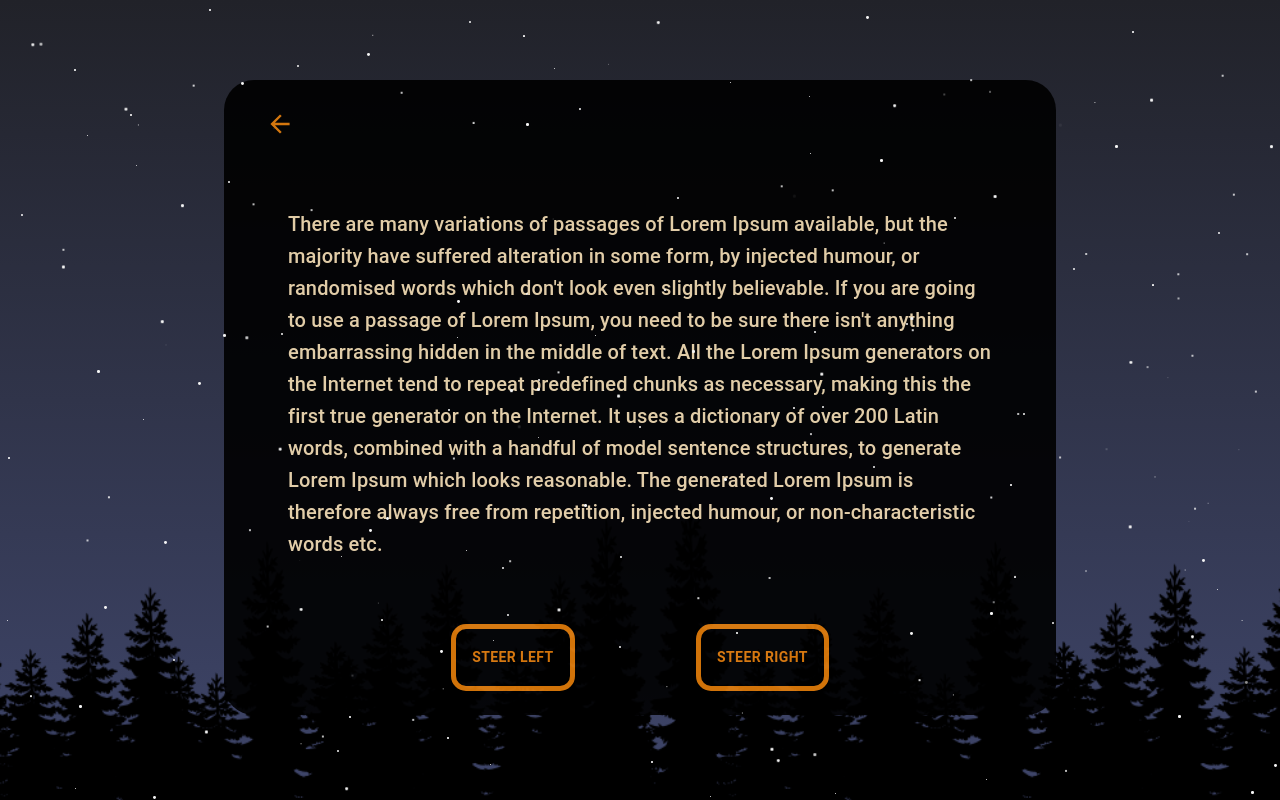
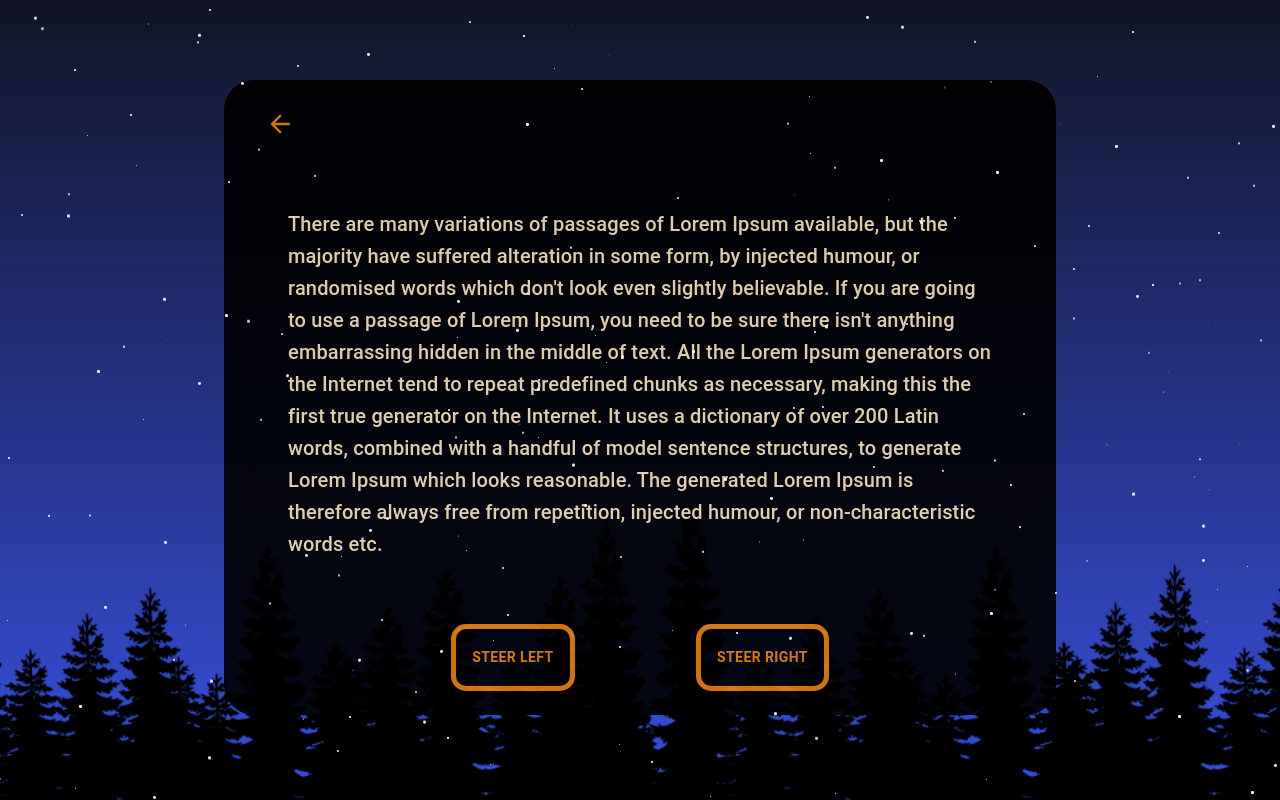
Before and after one commit to stocke777/Storybook, a React (Create React App) app in the folder storytime/: page /NightRide/1 in a window 1280 px wide. Built offline with nearby package versions, Linux system fonts and the light colour scheme.

Commit message:
animation naming fix

```diff
--- a/storytime/src/Pages/NightRide.jsx
+++ b/storytime/src/Pages/NightRide.jsx
@@ -10,7 +10,7 @@ function NightRide() {
 
     function stars() {
         let count = 100;
-        let scene = document.querySelector('.scene');
+        let starscene = document.querySelector('.starscene');
         let i = 0;
         while (i < count) {
             let star = document.createElement("i");
@@ -27,7 +27,7 @@ function NightRide() {
             star.style.animationDuration = 5 + duration + 's';
             star.style.animationDelay = duration + 's';
 
-            scene.appendChild(star)
+            starscene.appendChild(star)
             i++
         }
     }
@@ -43,7 +43,7 @@ function NightRide() {
     const content = `There are many variations of passages of Lorem Ipsum available, but the majority have suffered alteration in some form, by injected humour, or randomised words which don't look even slightly believable. If you are going to use a passage of Lorem Ipsum, you need to be sure there isn't anything embarrassing hidden in the middle of text. All the Lorem Ipsum generators on the Internet tend to repeat predefined chunks as necessary, making this the first true generator on the Internet. It uses a dictionary of over 200 Latin words, combined with a handful of model sentence structures, to generate Lorem Ipsum which looks reasonable. The generated Lorem Ipsum is therefore always free from repetition, injected humour, or non-characteristic words etc.`
 
     return (
-        <div className="scene">
+        <div className="starscene">
             <div className="moon"></div>
             <img
                 src={forest}
--- a/storytime/src/Pages/UpTheHill.jsx
+++ b/storytime/src/Pages/UpTheHill.jsx
@@ -52,15 +52,15 @@ function UpTheHill() {
             />
             <div className='paper'>
                 {page === '1' &&
-                    <StoryPage storyName={'NightRide'} pageNumber={Number(page)} left={'Steer Left'} right={'Steer Right'}>
+                    <StoryPage storyName={'UpTheHill'} pageNumber={Number(page)} left={'Steer Left'} right={'Steer Right'}>
                         {content}
                     </StoryPage>}
                 {page === '2' &&
-                    <StoryPage storyName={'NightRide'} pageNumber={Number(page)} left={'Ask For Help'} right={'Dont Ask For Help'}>
+                    <StoryPage storyName={'UpTheHill'} pageNumber={Number(page)} left={'Ask For Help'} right={'Dont Ask For Help'}>
                         {content}
                     </StoryPage>}
                 {page === '4' &&
-                    <StoryPage storyName={'NightRide'} pageNumber={Number(page)} left={'Point Out his Weird Behaviour'} right={'Keep Silent'}>
+                    <StoryPage storyName={'UpTheHill'} pageNumber={Number(page)} left={'Point Out his Weird Behaviour'} right={'Keep Silent'}>
                         {content}
                     </StoryPage>}
             </div>
--- a/storytime/src/Pages/rain.css
+++ b/storytime/src/Pages/rain.css
@@ -27,10 +27,10 @@
 .scene i{
     position: absolute;
     background: whitesmoke;
-    animation: animate linear infinite;
+    animation: animateRain linear infinite;
 }
 
-@keyframes animate{
+@keyframes animateRain{
     0%{
         opacity: 0;
         transform: translateY(0);
--- a/storytime/src/Pages/stars.css
+++ b/storytime/src/Pages/stars.css
@@ -4,7 +4,7 @@
     box-sizing: border-box;
 }
 
-.scene{
+.starscene{
     position: relative;
     width: 100%;
     height: 100vh;
@@ -46,7 +46,7 @@
     transform:scale(1.2);
 }
 
-.scene i{
+.starscene i{
     position: absolute;
     background: whitesmoke;
     border-radius: 50%;
```
